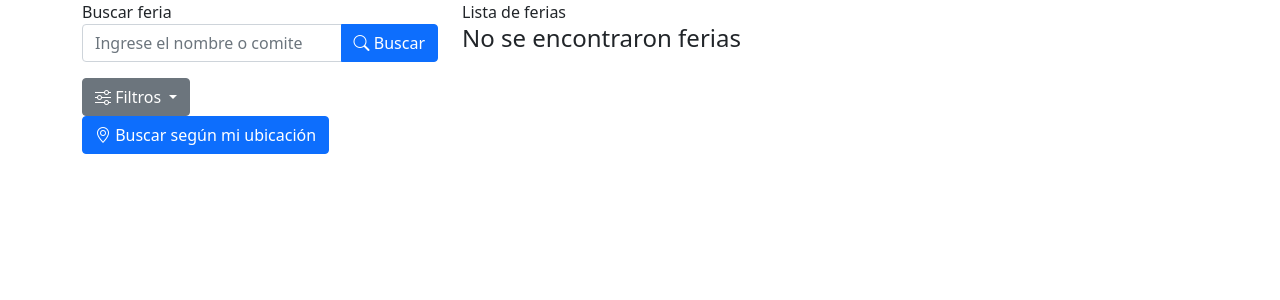
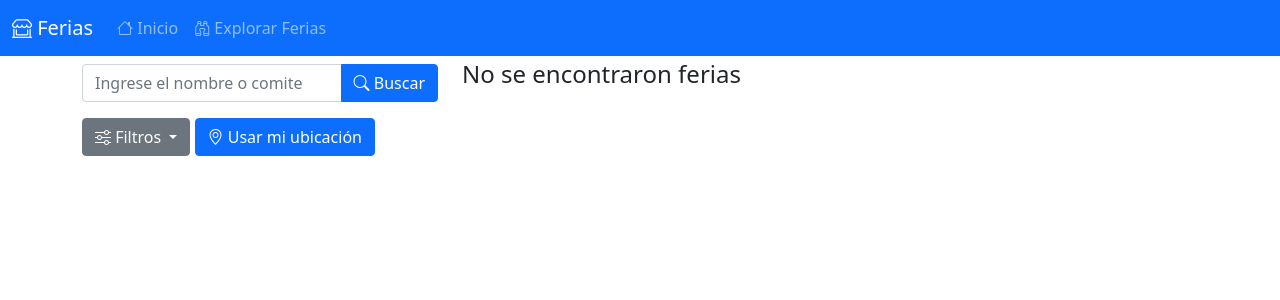
Before and after one commit to fabianabarca/feria, a Django app: page /ferias/ in a window 1280 px wide. Shown: the top 300 px of the page. Run offline with Django 3.2, Linux system fonts and the light colour scheme; data that the repository does not hold is empty; some libraries are stand-ins or nearby versions.

Commit message:
Agrega UI para búsqueda por ubicación y primera versión del navbar
-Se corrige error con búsqueda según ubicación
-Se agrega opción de buscar sin ubicación
-Se agrega NavBar con items en base.html

```diff
--- a/ferias/static/js/ferias.js
+++ b/ferias/static/js/ferias.js
@@ -126,10 +126,14 @@ function setParamsFromQuery() {
         var input = allInputs[i];
         if (params[input.name] !== undefined) {
             input.value = params[input.name];
-            filtersComodidadesCount++;
+            if (input.name !== "lat" && input.name !== "lon" && input.name !== "radius")
+            {
+                filtersComodidadesCount++;
+            }
         }
-        if (lat.value !== '' || lon.value !== '') {
+        if (lat.value !== '' && lon.value !== '' && radius.value !== '') {
             document.getElementById('radiusGroup').style.display = 'block';
+            document.getElementById('radioText').innerHTML = radius.value / 1000;
         }
     }
     if (params['provincia'] !== undefined){
@@ -243,3 +247,14 @@ function limpiarFiltros() {
         allSelects[i].name = '';
     }
 }
+
+/**
+ * Hacer una búsqueda normal sin los parametros de
+ * geolocalización.
+ */
+function normalSearch() {
+    lat.name = '';
+    lon.name = '';
+    radius.name = '';
+    myForm.submit();
+}
--- a/ferias/templates/ferias.html
+++ b/ferias/templates/ferias.html
@@ -1,9 +1,38 @@
 {% extends "base.html" %}
 {% load static %}
 
-{% block title %}Buscador{% endblock title %}
+{% block title %}Explorador{% endblock title %}
 
 {% block styles %}
+<style>
+    /* Variables */
+    :root {
+        --card-border-radius: 16px;
+    }
+
+    /* Rotar flecha del boton de Filtros */
+    .dropdown-toggle[aria-expanded="true"]:after {
+        transform: rotate(180deg);
+    }
+    .dropdown-toggle:after {
+        transition: 0.2s;
+    }
+    /* Estilos de las cards de ferias */
+    .card-feria{
+        border-radius: var(--card-border-radius);
+        box-shadow: 0 4px 8px 0 rgba(0,0,0,0.2);
+        transition: 0.3s;
+    }
+    .card-feria:hover {
+        box-shadow: 0 8px 8px 0 rgba(0,0,0,0.2);
+    }
+    .card-feria-container{
+        padding: 16px 16px;
+    }
+    .card-img{
+        border-radius: var(--card-border-radius) var(--card-border-radius) 0px 0px;
+    }
+</style>
 {% endblock %}
 {% block scripts %}
 {% endblock %}
@@ -11,14 +40,13 @@
 {% block content %}
 <div class="container">
     <div class="row">
-        <div id="filters" class="col-md-4">
+        <div id="filters" class="col-md-4 pt-2">
             <form id="buscador" class="form-inline" method="get" action="/ferias" accept-charset="utf-8" enctype="multipart/form-data">
                 <div class="form-group">
-                    <label for="search">Buscar feria</label>
                     <div class="input-group mb-3">
                         <input type="text" class="form-control" id="search" aria-describedby="searchHelp"
                             placeholder="Ingrese el nombre o comite" name="search">
-                        <button type="submit" class="btn btn-primary" value="submit"><i class="bi bi-search"></i> Buscar</button>
+                        <button type="submit" class="btn btn-primary" value="submit" onclick="normalSearch();"><i class="bi bi-search"></i> Buscar</button>
                     </div>
                 </div>
                 <!-- ======== Inicio - Filtros  ======== -->
@@ -26,7 +54,17 @@
                     <a class="btn btn-secondary dropdown-toggle" href="#" role="button" data-bs-toggle="collapse" data-bs-target="#collapseFilters" aria-expanded="false" aria-controls="collapseFilters">
                         <i class="bi bi-sliders"></i> Filtros <span class="badge rounded-pill bg-danger ms-1" id="badge-filtros"></span>
                     </a>
-                    <a class="btn btn-primary sm" onclick="getLocation();"><i class="bi bi-geo-alt"></i> Buscar según mi ubicación</a>
+                    <a class="btn btn-primary sm" onclick="getLocation();"><i class="bi bi-geo-alt"></i> Usar mi ubicación</a>
+                    <input type="text" id="lat" name="lat" hidden />
+                    <input type="text" id="lon" name="lon" hidden />
+                    <div style="display: none;" id="radiusGroup">
+                        <label for="radius" class="form-label">
+                            Seleccione el radio de la búsqueda en KM: <small id="radioText">1</small>
+                        </label>
+                        <input type="range" class="form-range" id="radius" name="radius" min="1000" max="50000" step="1000"
+                            onchange="updateRadiusInput(this.value);" oninput="updateRadiusInput(this.value);" value="0">
+                        <button type="submit" class="btn btn-primary" value="submit"><i class="bi bi-search"></i> Buscar con mi ubicación</button>
+                    </div>
                     <div class="collapse p-4" style="min-width: 90%;" id="collapseFilters">
                         <h5>Filtros de búsqueda</h5>
                         <div class="accordion">
@@ -114,29 +152,33 @@
                         <button class="btn btn-primary m-1"><i class="bi bi-funnel"></i> Filtrar</button>
                         <button type="submit" class="btn btn-secondary m-1" onclick="limpiarFiltros();"><i class="bi bi-eraser"></i> Limpiar
                             filtros</button>
-                        <input type="text" id="lat" name="lat" hidden/>
-                        <input type="text" id="lon" name="lon" hidden/>
-                        <div style="display: none;" id="radiusGroup">
-                            <label for="radius" class="form-label">
-                                Seleccione el radio de la búsqueda en KM: <small id="radioText">1</small>
-                            </label>
-                            <input type="range" class="form-range" id="radius" name="radius" min="1000" max="50000" step="1000"
-                                onchange="updateRadiusInput(this.value);" oninput="updateRadiusInput(this.value);" value="0">
-                        </div>
                     </div>
                 </div>
                 <!-- ======== Fin - Filtros  ======== -->
             </form>
         </div>
-        <div id="ferias-list" class="col-md-8">
-                Lista de ferias
-                <div>
+        <div id="ferias-list" class="col-md-8 pt-1">
+                <div class="row">
                     {% if ferias.object_list.count > 0 %}
-                    <ul>
+                    <h6 class="text-muted">Mostrando {{ ferias.start_index }}-{{ ferias.end_index }} de un total de {{ ferias.paginator.count }} ferias</h6>
                         {% for feria in ferias %}
-                        <li>{{ feria.nombre }}</li>
+                        <div class="col-12 p-2">
+                            <div class="card-feria">
+                                <a href="{{feria.ferias_id}}" target="_blank">
+                                    <img src="https://sertacentroamerica.com/costarica/wp-content/uploads/sites/3/2021/05/placeholder-106.png" alt="Imagen Feria" class="img-fluid card-img" style="width:100%;max-height: 160px;object-fit: cover;">
+                                </a>
+                                <div class="card-feria-container">
+                                    <a href="{{feria.ferias_id}}" target="_blank"><h4><b>{{feria.nombre}}</b></h4></a>
+                                    <p class="text-muted">
+                                        <i class="bi bi-calendar2-week"></i>
+                                        {% for horario in feria.horarios.all %}
+                                            {{horario.dia_inicio}} {{horario.hora_inicio}} - {{horario.dia_final}} {{horario.hora_final}}
+                                        {% endfor %}
+                                    </p>
+                                </div>
+                            </div>
+                        </div>
                         {% endfor %}
-                    </ul>
                     <!-- Paginacion -->
                     {% if ferias.has_other_pages %}
                     <nav aria-label="Paginación de la lista de ferias">
--- a/static/base.html
+++ b/static/base.html
@@ -15,7 +15,21 @@
 </head>
 
 <body>
-
+    <nav class="navbar navbar-expand-lg navbar-dark bg-primary">
+        <div class="container-fluid">
+            <a class="navbar-brand" href="/"><i class="bi bi-shop-window"></i> Ferias</a>
+            <button class="navbar-toggler" type="button" data-bs-toggle="collapse" data-bs-target="#navbar"
+                aria-controls="navbarNav" aria-expanded="false" aria-label="Toggle navigation">
+                <span class="navbar-toggler-icon"></span>
+            </button>
+            <div class="collapse navbar-collapse" id="navbar">
+                <div class="navbar-nav">
+                    <a class="nav-link" aria-current="page" href="/"><i class="bi bi-house"></i> Inicio</a>
+                    <a class="nav-link" href="/ferias"><i class="bi bi-binoculars"></i> Explorar Ferias</a>
+                </div>
+            </div>
+        </div>
+    </nav>
     <!-- Content -->
     {% block content %}
     {% endblock %}
```
Also changed, not shown: inicio/templates/index.html (+10 -0 lines).
